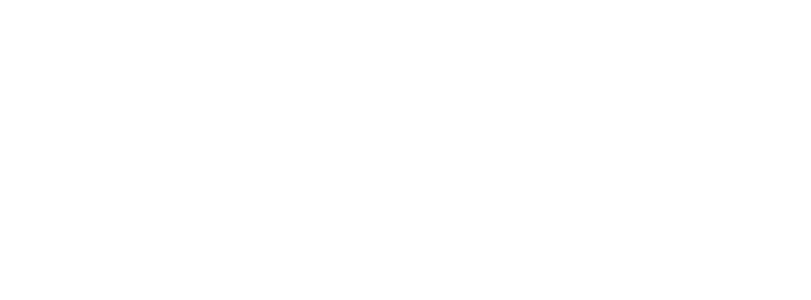
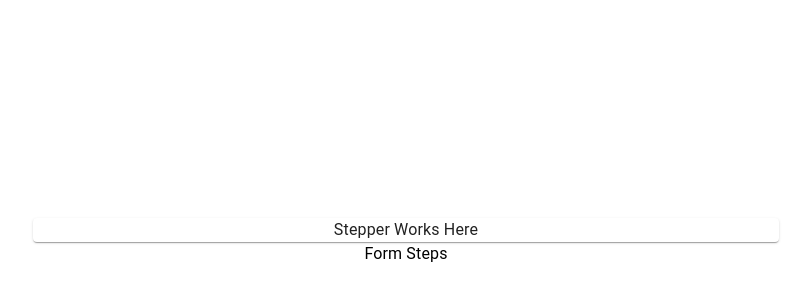
Before and after one commit to Manish994/multiple_step_form_material_ui, a React (Create React App) app: page / in a window 1280 px wide. Shown: the part 150-450 px from the top of the page, without its empty margins (234-1045 px from the left). Built offline with nearby package versions, Linux system fonts and the light colour scheme.

Commit message:
1st stage is completed

```diff
--- a/src/App.js
+++ b/src/App.js
@@ -1,7 +1,12 @@
 import "./App.css";
+import FormComponent from "./Components/formComponents";
 
 function App() {
-  return <div className="App"></div>;
+  return (
+    <div className="App">
+      <FormComponent></FormComponent>
+    </div>
+  );
 }
 
 export default App;
--- /dev/null
+++ b/src/Components/Common/styles.jsx
@@ -0,0 +1,17 @@
+const Styles = {
+  formContainer: {
+    width: "100%",
+    height: "98vh",
+    display: "flex",
+    flexFlow: "row wrap",
+    justifyContent: "center",
+    alignItems: "center",
+  },
+  form: {
+    minHeight: "350px",
+    padding: "16px",
+    margin: "20px 0",
+  },
+};
+
+export { Styles };
--- a/src/Components/formComponents.jsx
+++ b/src/Components/formComponents.jsx
@@ -0,0 +1,27 @@
+import React, { Component } from "react";
+import { Grid, withStyles, Box, Paper, Typography } from "@material-ui/core";
+import { Styles } from "./Common/styles";
+import propTypes from "prop-types";
+
+class FormComponent extends Component {
+  render() {
+    const { classes } = this.props;
+    return (
+      <Grid container className={classes.formContainer}>
+        <Grid item xs={12} sm={7}>
+          <Box p={2} mb={2} component={Paper}>
+            <Typography> Stepper Works Here</Typography>
+          </Box>
+          <Box>
+            <Typography> Form Steps</Typography>
+          </Box>
+        </Grid>
+      </Grid>
+    );
+  }
+}
+
+FormComponent.propTypes = {
+  classes: propTypes.object.isRequired,
+};
+export default withStyles(Styles)(FormComponent);
```
